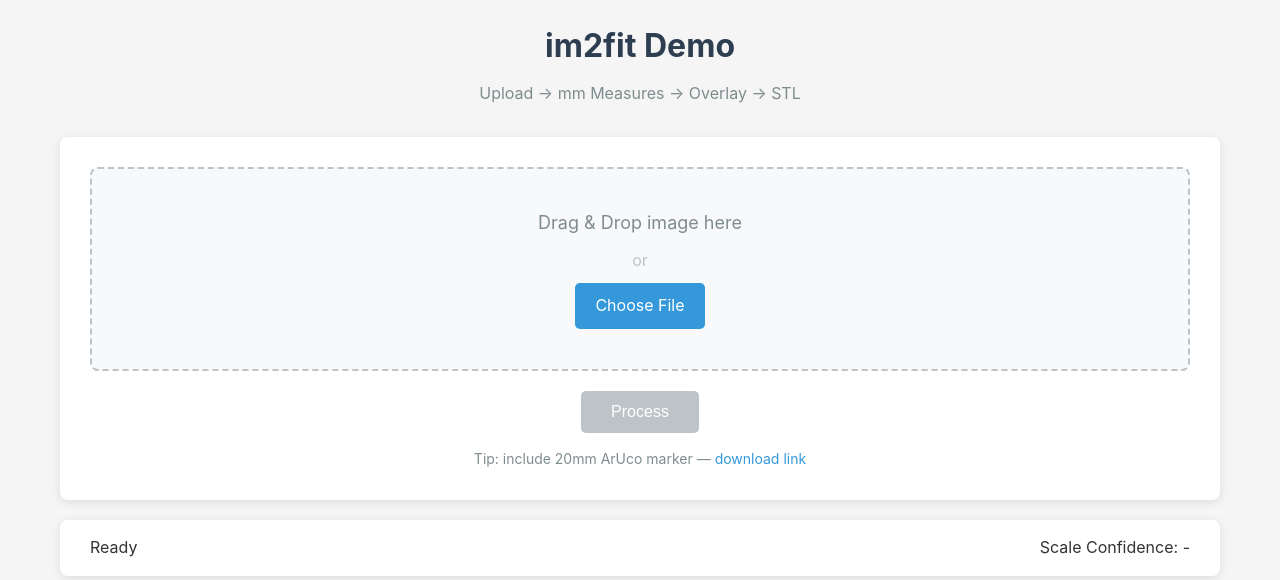
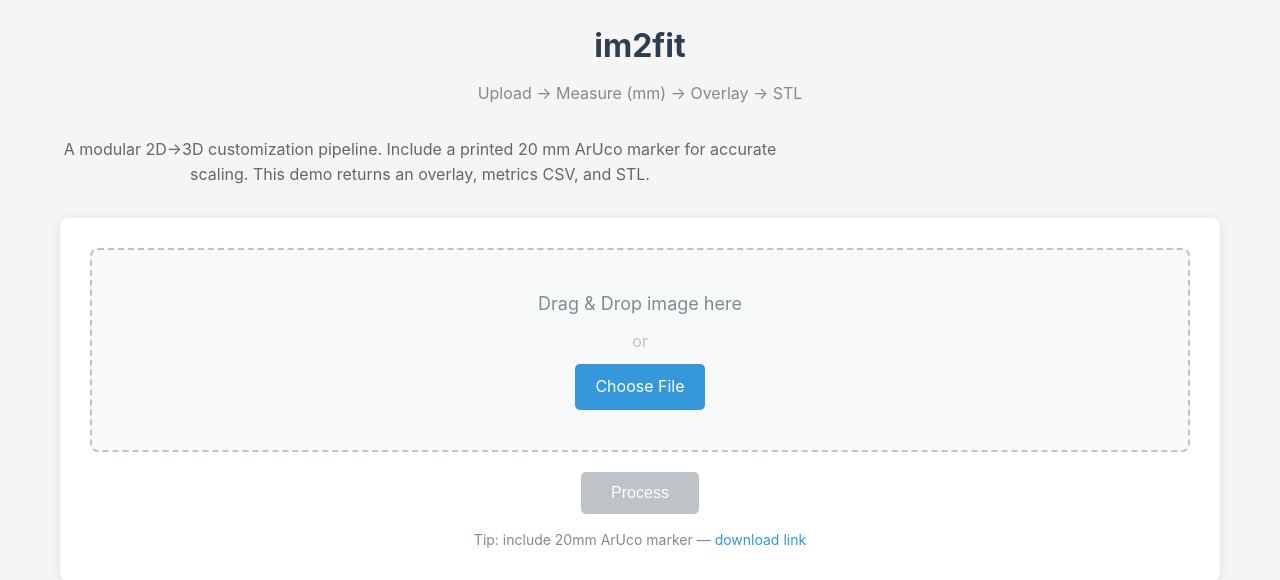
Before and after one commit to shmindmaster/OmniForge, a FastAPI app: page / in a window 1280 px wide. Shown: the top 580 px of the page. Run offline with FastAPI, Linux system fonts and the light colour scheme; parts of the project's set-up code (start-up, migrations or seed data) failed here and were passed over.

Commit message:
docs: elevate README; refine index copy; add commit history guide; align Azure demo env

```diff
--- a/app/templates/index.html
+++ b/app/templates/index.html
@@ -8,8 +8,9 @@
 </head>
 <body>
     <div class="container">
-        <h1>im2fit Demo</h1>
-        <p>Upload → mm Measures → Overlay → STL</p>
+        <h1>im2fit</h1>
+        <p>Upload → Measure (mm) → Overlay → STL</p>
+        <p style="color:#666;max-width:720px">A modular 2D→3D customization pipeline. Include a printed 20 mm ArUco marker for accurate scaling. This demo returns an overlay, metrics CSV, and STL.</p>
 
         <div class="upload-section">
             <div class="upload-area" id="dropArea">
```
Also changed, not shown: README.md.
